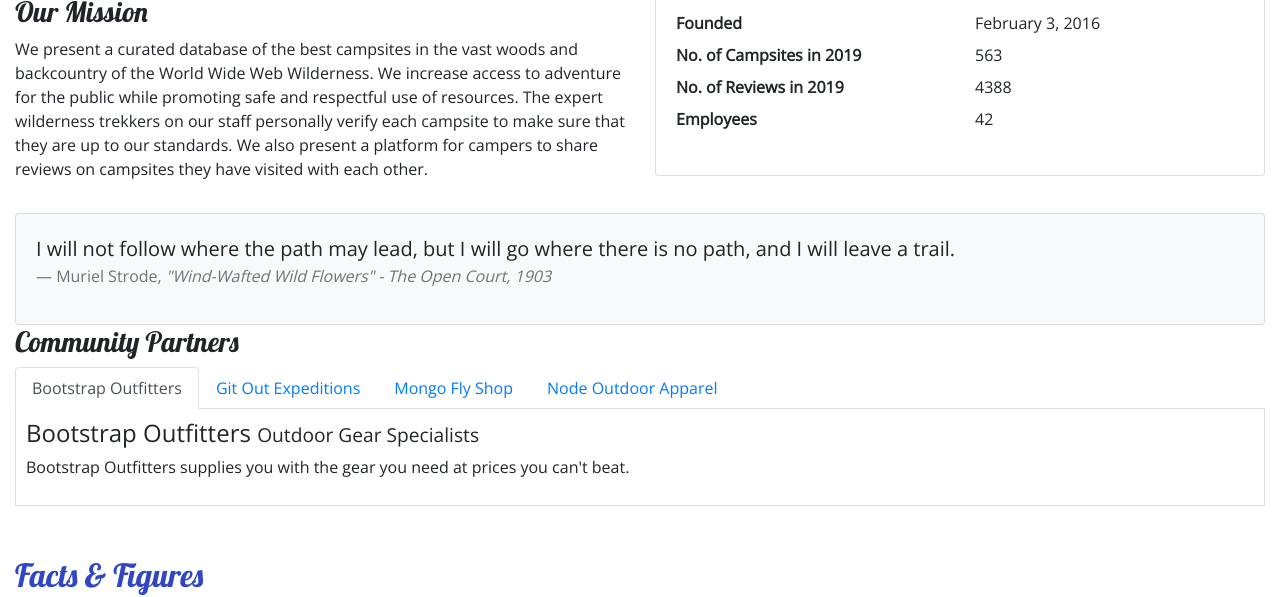
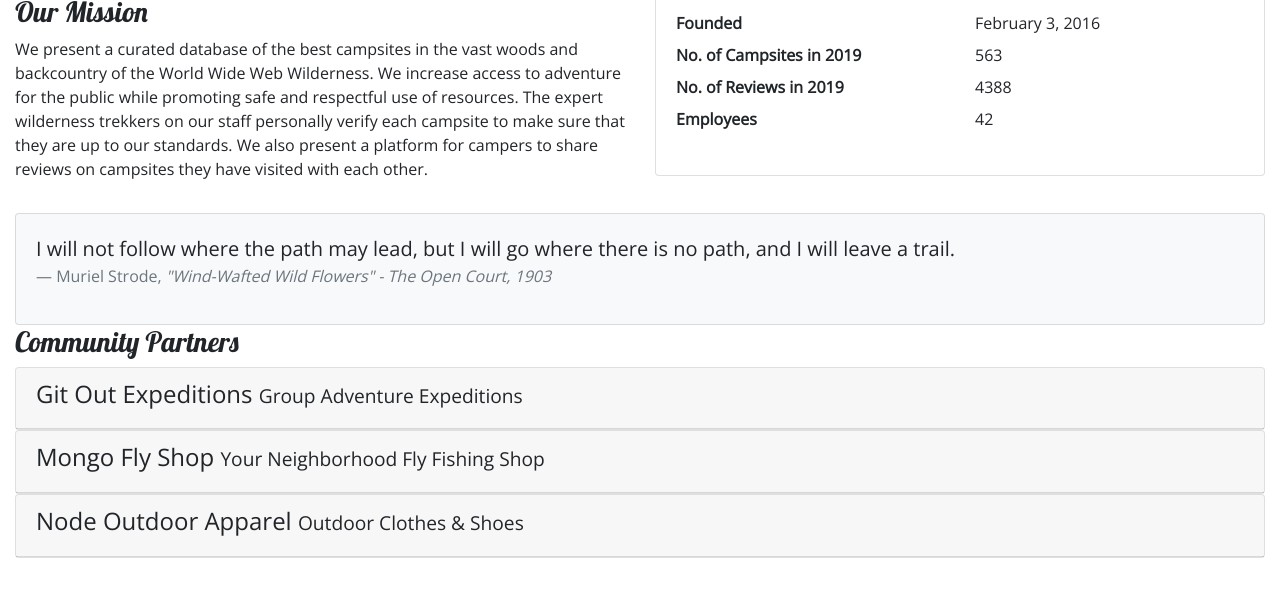
Before and after one commit to dkca/nucamp-bootstrap, a website: page aboutus.html in a window 1280 px wide. Shown: the part 360-957 px from the top of the page. Drawn offline with nearby package versions, Linux system fonts and the light colour scheme.

Commit message:
Accordion

```diff
--- a/aboutus.html
+++ b/aboutus.html
@@ -121,40 +121,55 @@
             <div class="col d-none d-sm-block">
                 <h3>Community Partners</h3>
 
-                <!--The Nav Component and Tabs-->
+                <!--Design an accordion using the collapse plugin together with the card component-->
 
-                <ul class="nav nav-tabs">
-                    <li class="nav-item"> <a class="nav-link active" href="#bootstrap" role="tab" data-toggle="tab">
-                            Bootstrap Outfitters</a> </li>
-                    <li class="nav-item"> <a class="nav-link" href="#git" role="tab" data-toggle="tab">Git Out
-                            Expeditions</a> </li>
-                    <li class="nav-item"> <a class="nav-link" href="#mongo" role="tab" data-toggle="tab">Mongo Fly
-                            Shop</a> </li>
-                    <li class="nav-item"> <a class="nav-link" href="#node" role="tab" data-toggle="tab">Node Outdoor
-                            Apparel</a> </li>
-                </ul>
 
-                <div class="tab-content">
-                    <div role="tabpanel" class="tab-pane fade show active" id="bootstrap">
-                        <h4>Bootstrap Outfitters <small>Outdoor Gear Specialists</small></h4>
-                        <p>Bootstrap Outfitters supplies you with the gear you need at prices you can't beat.</p>
+
+                <div id="accordion">
+
+                    <div class="card">
+                        <div role="tab" class="card-header">
+                            <h4>
+                                <a class="collapsed" data-toggle="collapse" data-target="#git">
+                                    Git Out Expeditions <small>Group Adventure Expeditions</small>
+                                </a>
+                            </h4>
+                            <div class="collapse" id="git" data-parent="#accordion">
+                                <div class="card-body">
+                                    <p class="d-none d-sm-block">Join Git Out Expeditions to explore new horizons with a group of other adventurers!</p>
+                               </div>
+                            </div>
+                        </div>
+                    </div>
+                    <div class="card">
+                       <div role="tab" class="card-header">
+                            <h4>
+                                <a class="collapsed" data-toggle="collapse" data-target="#mongo">
+                                    Mongo Fly Shop <small>Your Neighborhood Fly Fishing Shop</small>
+                                </a>
+                            </h4>
+                            <div class="collapse" id="mongo" data-parent="#accordion">
+                                <div class="card-body">
+                                    <p class="d-none d-sm-block">Need a new fishing pole, a tacklebox, or flies of all kinds? Stop by Mongo Fly Shop.</p>
+                                </div>
+                            </div>
+                        </div>
+                    </div>
+                    <div class="card">
+                        <div role="tab" class="card-header">
+                            <h4>
+                                <a class="collapsed" data-toggle="collapse" data-target="#node">
+                                    Node Outdoor Apparel <small>Outdoor Clothes & Shoes</small>
+                                </a>
+                            </h4>
+                            <div class="collapse" id="node" data-parent="#accordion">
+                                <div class="card-body">
+                                    <p class="d-none d-sm-block">From polar fleeces to swimsuits, hiking boots to waders, a visit to Node will be sure to get you covered.</p>
+                                </div>
+                            </div>
+                        </div>
                     </div>
 
-                    <div role="tabpanel" class="tab-pane fade" id="git">
-                        <h4>Git Out Expeditions <small>Group Adventure Expeditions</small></h4>
-                        <p>Join Git Out Expeditions to explore new horizons with a group of other adventurers!</p>
-                    </div>
-
-                    <div role="tabpanel" class="tab-pane fade" id="mongo">
-                        <h4>Mongo Fly Shop <small>Your Neighborhood Fly Fishing Shop</small></h4>
-                        <p>Need a new fishing pole, a tacklebox, or flies of all kinds? Stop by Mongo Fly Shop.</p>
-                    </div>
-
-                    <div role="tabpanel" class="tab-pane fade" id="node">
-                        <h4>Node Outdoor Apparel <small>Outdoor Clothes & Shoes</small></h4>
-                        <p>From polar fleeces to swimsuits, hiking boots to waders, a visit to Node will be sure to get
-                            you covered.</p>
-                    </div>
                 </div>
 
             </div>
--- a/css/styles.css
+++ b/css/styles.css
@@ -36,10 +36,3 @@ header h2 {
 .navbar {
     background-color: #901CAD;
 }
-
-
-.tab-content {
-    border: 1px solid #DDD;
-    border-top:none;
-    padding: 10px;
-}
```
